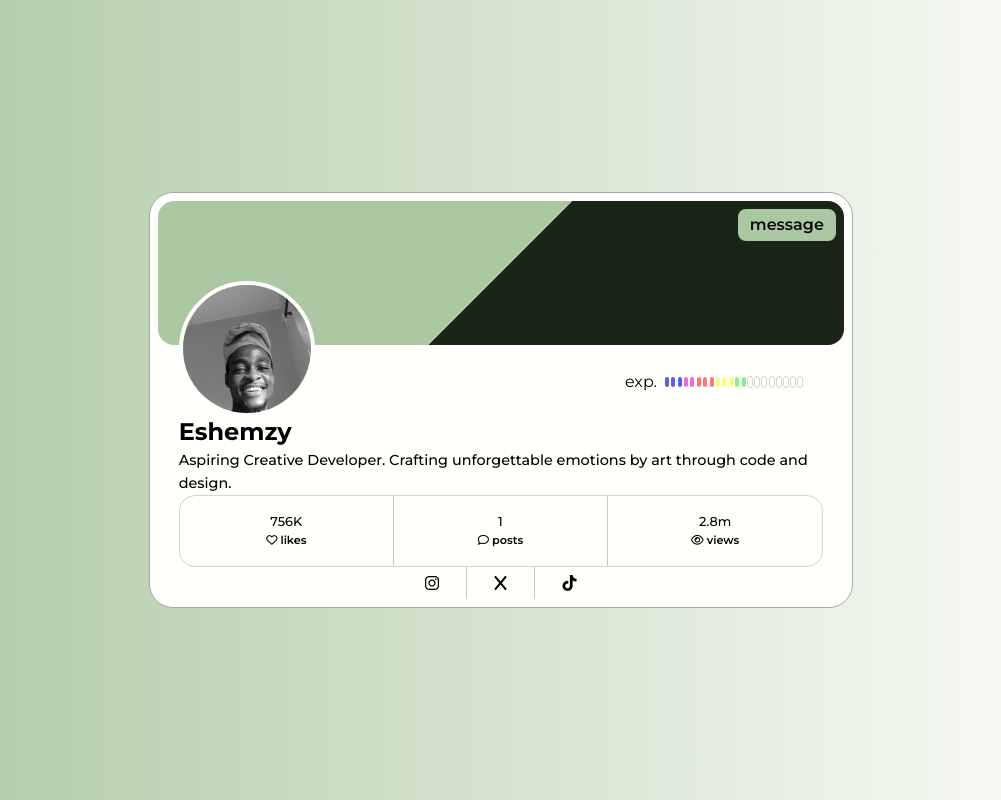
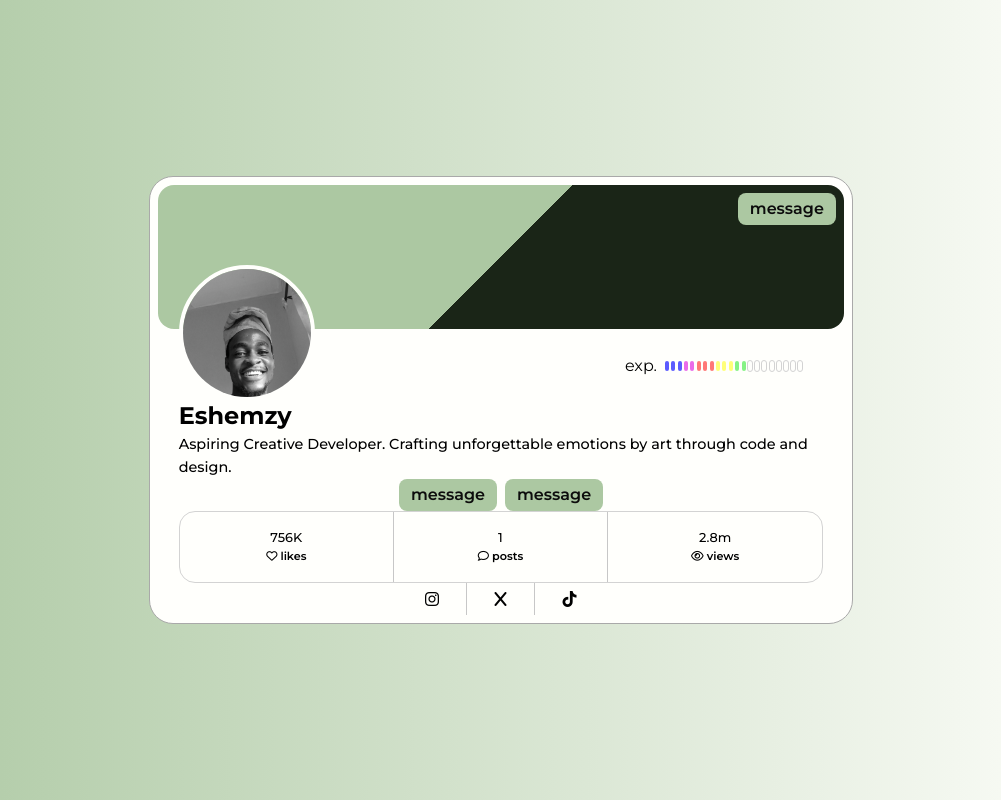
Before and after one commit to Eshemzy/100-STM-01-Profile-Card, a plain HTML site: page index.html in a window 1280 px wide. Shown: the whole page, without its empty margins (139-1140 px from the left). Drawn offline with Linux system fonts and the light colour scheme.

Commit message:
Added exra components to card layout

```diff
--- a/index.html
+++ b/index.html
@@ -50,6 +50,11 @@
           <p>Aspiring Creative Developer. Crafting unforgettable emotions by art through code and design.</p>
         </div>
 
+        <div class="profile__contact">
+          <a href="/follow" class="cta-btn">message</a>
+          <a href="/follow" class="cta-btn">message</a>
+        </div>
+
         <div class="profile__stats">
           <div class="stat stat-align stat--likes">
             <p class="stat-number">756K</p>
--- a/style.css
+++ b/style.css
@@ -155,6 +155,12 @@ a.cta-btn {
   /* margin-inline: auto; */
 }
 
+.profile__contact {
+  display: flex;
+  justify-content: center;
+  gap: 0.5rem;
+}
+
 .profile__stats {
   display: grid;
   grid-template-columns: 1fr 1fr 1fr;
```
